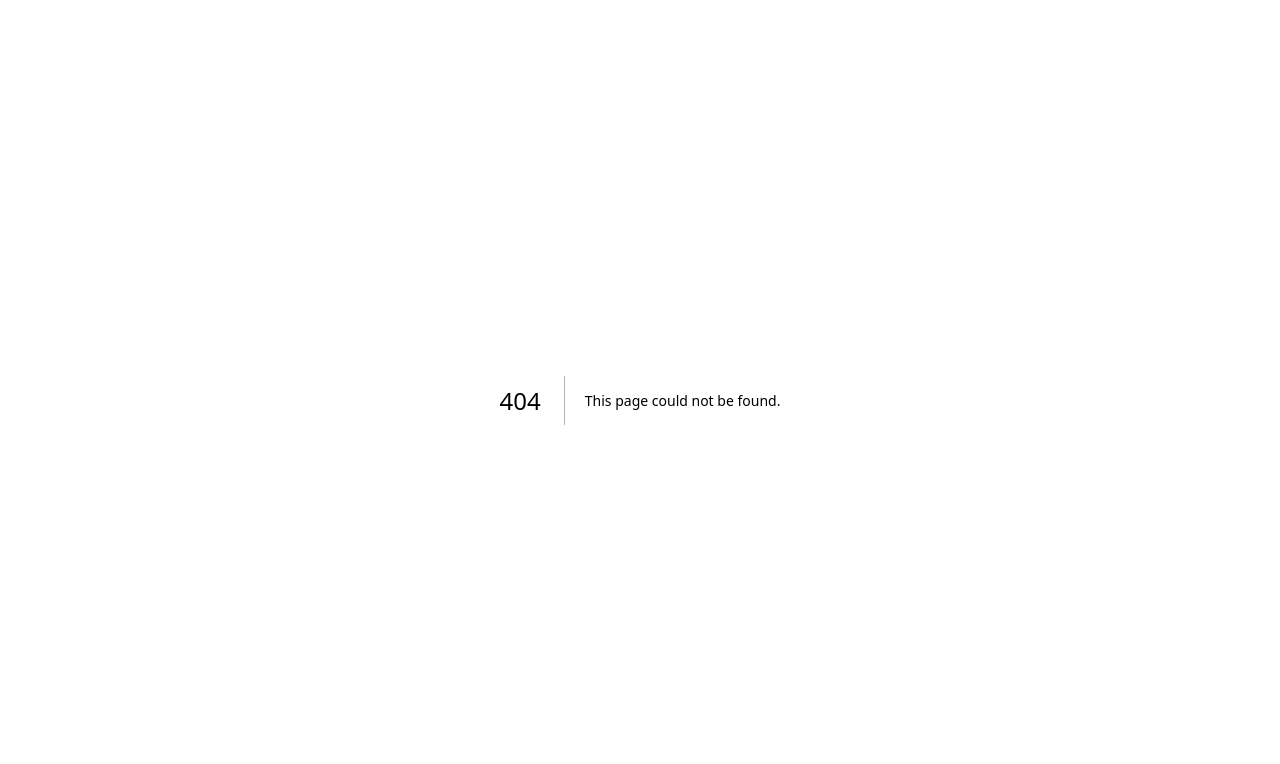
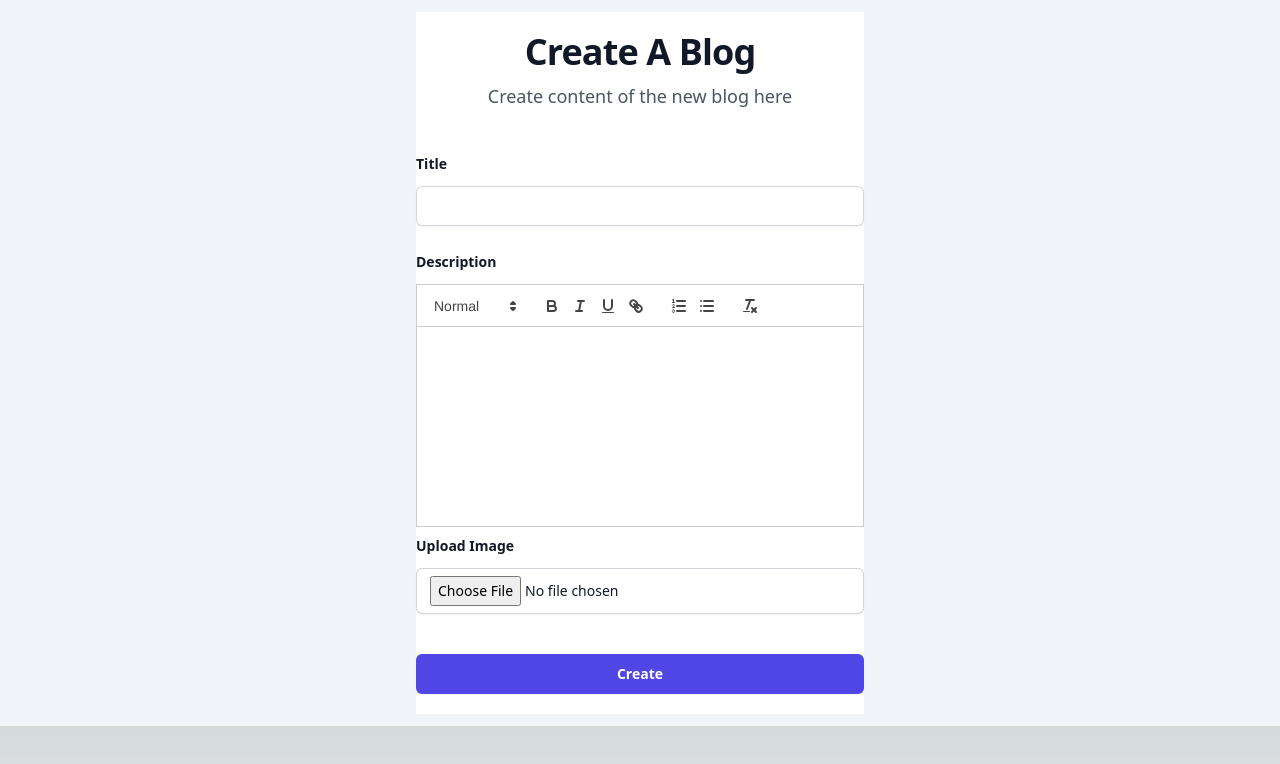
Before and after one commit to Mudasserahmed/web-app-cp, a Next.js app: page /pages/dashboard in a window 1280 px wide. Before the commit this address had no page. Shown: the top 764 px of the page. Built offline with nearby package versions, Linux system fonts and the light colour scheme.

Commit message:
new add blog screen added dashboard route added

```diff
--- a/package.json
+++ b/package.json
@@ -13,7 +13,8 @@
     "eslint-config-next": "13.2.4",
     "next": "13.2.4",
     "react": "18.2.0",
-    "react-dom": "18.2.0"
+    "react-dom": "18.2.0",
+    "react-quill": "^2.0.0"
   },
   "devDependencies": {
     "autoprefixer": "^10.4.14",
--- /dev/null
+++ b/src/app/pages/dashboard/page.js
@@ -0,0 +1,97 @@
+"use client"
+import React from "react";
+import ReactQuill from "react-quill";
+import 'react-quill/dist/quill.snow.css';
+
+function page() {
+  return (
+    <main className="isolate bg-[#F1F5F9]  py-24 px-6 sm:py-3 lg:px-8">
+      {/* <div className="absolute inset-x-0 top-[-10rem] -z-10 transform-gpu overflow-hidden blur-3xl sm:top-[-20rem] ">
+        <svg
+          className="relative left-1/2 -z-10 h-[21.1875rem] max-w-none -translate-x-1/2 rotate-[30deg] sm:left-[calc(50%-40rem)] sm:h-[42.375rem]"
+          viewBox="0 0 1155 678"
+        >
+          <path
+            fill="url(#45de2b6b-92d5-4d68-a6a0-9b9b2abad533)"
+            fill-opacity=".3"
+            d="M317.219 518.975L203.852 678 0 438.341l317.219 80.634 204.172-286.402c1.307 132.337 45.083 346.658 209.733 145.248C936.936 126.058 882.053-94.234 1031.02 41.331c119.18 108.451 130.68 295.337 121.53 375.223L855 299l21.173 362.054-558.954-142.079z"
+          />
+
+        </svg>
+      </div> */}
+      <div className="bg-white mx-96 py-5">
+      <div className="mx-auto max-w-2xl text-center">
+        <h2 className="text-3xl font-bold tracking-tight text-gray-900 sm:text-4xl">
+          Create A  Blog
+        </h2>
+        <p className="mt-2 text-lg leading-8 text-gray-600">
+          Create content of the new blog here
+        </p>
+      </div>
+      <form action="#" method="POST" className="mx-auto mt-3 max-w-xl sm:mt-10 ">
+        <div className="grid grid-cols-1 gap-y-6 gap-x-8 sm:grid-cols-2">
+
+          <div className="sm:col-span-2">
+            <label
+              for="company"
+              className="block text-sm font-semibold leading-6 text-gray-900"
+            >
+              Title
+            </label>
+            <div className="mt-2.5">
+              <input
+                type="text"
+                name="company"
+                id="company"
+                autocomplete="organization"
+                className="block w-full rounded-md border-0 py-2 px-3.5 text-gray-900 shadow-sm ring-1 ring-inset ring-gray-300 placeholder:text-gray-400 focus:ring-2 focus:ring-inset focus:ring-indigo-600 sm:text-sm sm:leading-6"
+              />
+            </div>
+          </div>
+          <div className="sm:col-span-2 mb-5">
+            <label
+              for="message"
+              className="block text-sm font-semibold leading-6 text-gray-900"
+            >
+              Description
+            </label>
+            <div className="mt-2.5">
+              <ReactQuill
+              theme="snow"
+              style={{height:"200px" ,marginBottom:"30px"}}
+              />
+            </div>
+          </div>
+        </div>
+        <div className="sm:col-span-2">
+            <label
+              for="company"
+              className="block text-sm font-semibold leading-6 text-gray-900"
+            >
+              Upload Image
+            </label>
+            <div className="mt-2.5">
+              <input
+                name="company"
+                id="company"
+                type="file"
+                autocomplete="organization"
+                className="block w-full rounded-md border-0 py-2 px-3.5 text-gray-900 shadow-sm ring-1 ring-inset ring-gray-300 placeholder:text-gray-400 focus:ring-2 focus:ring-inset focus:ring-indigo-600 sm:text-sm sm:leading-6"
+              />
+            </div>
+          </div>
+        <div className="mt-10">
+          <button
+            type="submit"
+            className="block w-full rounded-md bg-indigo-600 px-3.5 py-2.5 text-center text-sm font-semibold text-white shadow-sm hover:bg-indigo-500 focus-visible:outline focus-visible:outline-2 focus-visible:outline-offset-2 focus-visible:outline-indigo-600"
+          >
+            Create
+          </button>
+        </div>
+      </form>
+      </div>
+    </main>
+  );
+}
+
+export default page;
--- a/src/app/pages/login/page.js
+++ b/src/app/pages/login/page.js
@@ -1,4 +1,3 @@
-
 "use client"
 import React, { useState, useCallback } from "react";
 import { useRouter } from "next/navigation";
@@ -50,13 +49,7 @@ export default function Login({}) {
           <div className="text-center mt-6 px-4">
             <div
               className="bg-slate-800 cursor-pointer text-white active:bg-slate-600 text-sm font-bold uppercase px-6 h-12 flex items-center justify-center rounded shadow hover:shadow-lg outline-none focus:outline-none mr-1 mb-1 w-full ease-linear transition-all duration-150"
-              onClick={() => {
-                if (!loader) {
-                  if (validate()) {
-                    _login();
-                  }
-                }
-              }}
+              onClick={()=>router.push("/pages/dashboard")}
             >
             Login
             </div>
--- a/src/components/Inputs/InputField.js
+++ b/src/components/Inputs/InputField.js
@@ -8,6 +8,7 @@ const InputField = ({
   error,
   disabled,
   widthFull = false,
+  ...props
 }) => {
   return (
     <div className={`w-full ${widthFull ? "" : "lg:w-6/12"} px-4`}>
@@ -31,6 +32,7 @@ const InputField = ({
             error?.length > 0 ? "border-[1px] border-red-500" : ""
           } px-3 py-3 placeholder-slate-300 text-black bg-white border-slate-300 rounded text-sm border-[1px] focus:outline-none focus:ring w-full ease-linear transition-all duration-150`}
           placeholder={placeholder}
+          {...props}
         />
         {error?.length > 0 && <div className="text-red-500 mt-1">{error}</div>}
       </div>
```
Also changed, not shown: 1 other file (tests, documents, lock files or other folders).
